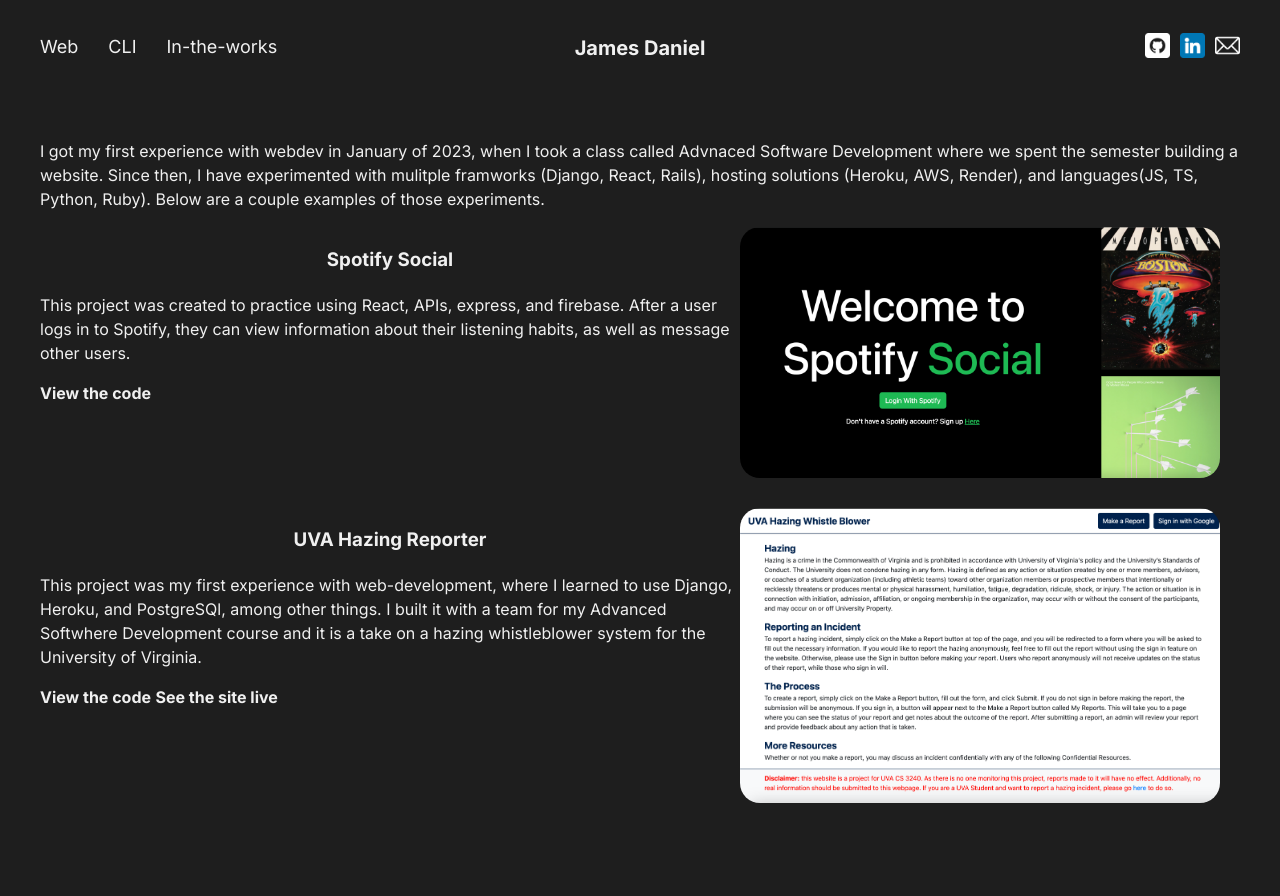
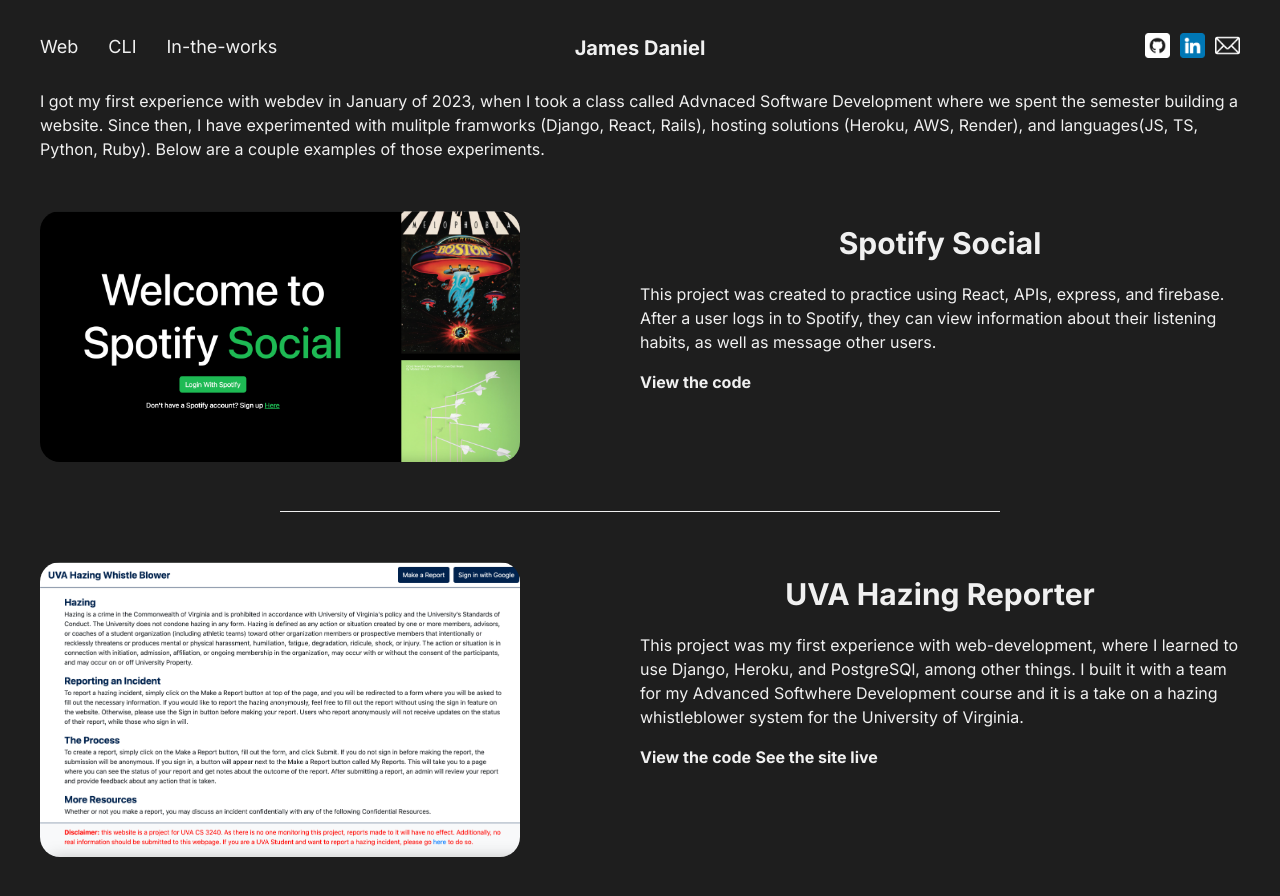
Before and after one commit to jamesdaniel3/portfolio, a React (Vite) app in the folder portfolio_client/: page /web in a window 1280 px wide. Shown: the top 896 px of the page. Before the commit the page ends 833 px from the top, so only its background shows below. Built offline with nearby package versions, Linux system fonts and the light colour scheme.

Commit message:
put in basic styling for the web projects page

```diff
--- a/portfolio_client/src/components/WebWork.jsx
+++ b/portfolio_client/src/components/WebWork.jsx
@@ -28,9 +28,10 @@
     <>
       {projects.map((project, index) => (
         <div className="web-project" key={index}>
+          <img src={project.display_image} className="project-image"></img>
           <div className="project-info">
             <h3 className="project-name">{project.name}</h3>
-            <p>{project.description}</p>
+            <p className="project-description">{project.description}</p>
             <a
               href={project.github_link}
               target="_blank"
@@ -48,7 +49,6 @@
               </a>
             )}
           </div>
-          <img src={project.display_image} className="project-image"></img>
         </div>
       ))}
     </>
--- a/portfolio_client/src/routes/Web.jsx
+++ b/portfolio_client/src/routes/Web.jsx
@@ -4,7 +4,7 @@
   return (
     <>
       <div className="page-content web-page-content">
-        <p>
+        <p style={{ margin: "0" }}>
           {" "}
           I got my first experience with webdev in January of 2023, when I took
           a class called Advnaced Software Development where we spent the
--- a/portfolio_client/src/styles/common.css
+++ b/portfolio_client/src/styles/common.css
@@ -23,11 +23,15 @@
 
 .page-content {
   max-width: 1200px;
-  margin: 50px auto 0;
+  margin: 0 auto;
 }
 
 @media (max-width: 768px) {
   html {
     font-size: 8px;
   }
+
+  .page-content {
+    margin: 50px auto 0;
+  }
 }
--- a/portfolio_client/src/styles/web_work.css
+++ b/portfolio_client/src/styles/web_work.css
@@ -3,7 +3,18 @@
   flex-direction: row;
   width: 100%;
   justify-content: space-between;
-  margin-bottom: 30px;
+  padding: 50px 0;
+  position: relative;
+}
+
+.web-project:not(:last-child)::after {
+  content: "";
+  position: absolute;
+  bottom: 0;
+  left: 20%;
+  width: 60%;
+  height: 1px;
+  background-color: #f0f0f0;
 }
 
 .web-project .project-image {
@@ -14,15 +25,22 @@
   margin-right: 20px;
 }
 
-.web-project .project-name {
-  text-align: center;
+.project-info {
+  flex-basis: 50%;
 }
 
-.web-project .project-link {
+.project-info .project-name {
+  text-align: center;
+  font-size: 30px;
+  margin: 0;
+  margin-top: 10px;
+}
+
+.project-info .project-link {
   text-decoration: none;
   color: #f0f0f0;
 }
 
-.web-project .project-link:hover {
+.project-info .project-link:hover {
   text-decoration: underline;
 }
```
